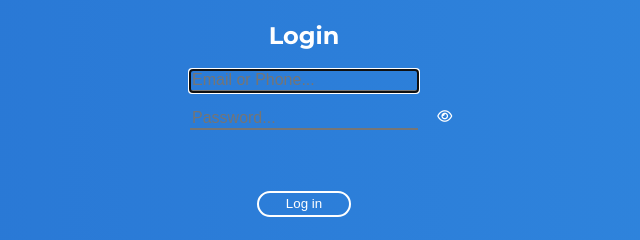
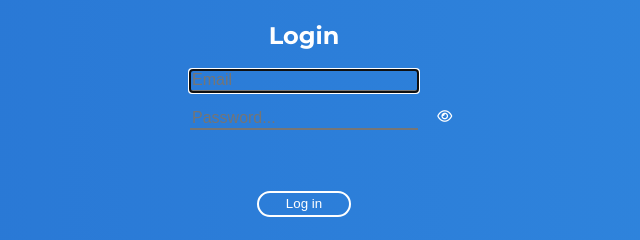
Before and after one commit to projectbootcamp4/dummy-repo, a plain HTML site: page index.html in a window 1280 px wide. Both pictures are taken after a click on the button "Login". Shown: the part 163-403 px from the top of the page, 336-976 px from the left. Drawn offline with Linux system fonts and the light colour scheme; a web font is replaced by a local one.

Commit message:
changed login method

```diff
--- a/index.html
+++ b/index.html
@@ -75,7 +75,7 @@
         <div id="login" style="display: none;">
             <form onsubmit="get_submit()">
                 <h2>Login</h2>
-                    <input type="text" name="user" id="user" placeholder="Email or Phone..."
+                    <input type="text" name="user" id="user" placeholder="Email"
                     pattern="^([0-9]{9})|([A-Za-z0-9._%+-]+@[a-z0-9.-]+\.[a-z]{2,3})$"
                     title="Must be a valid Email or Phone"
                     required> <br>
```
